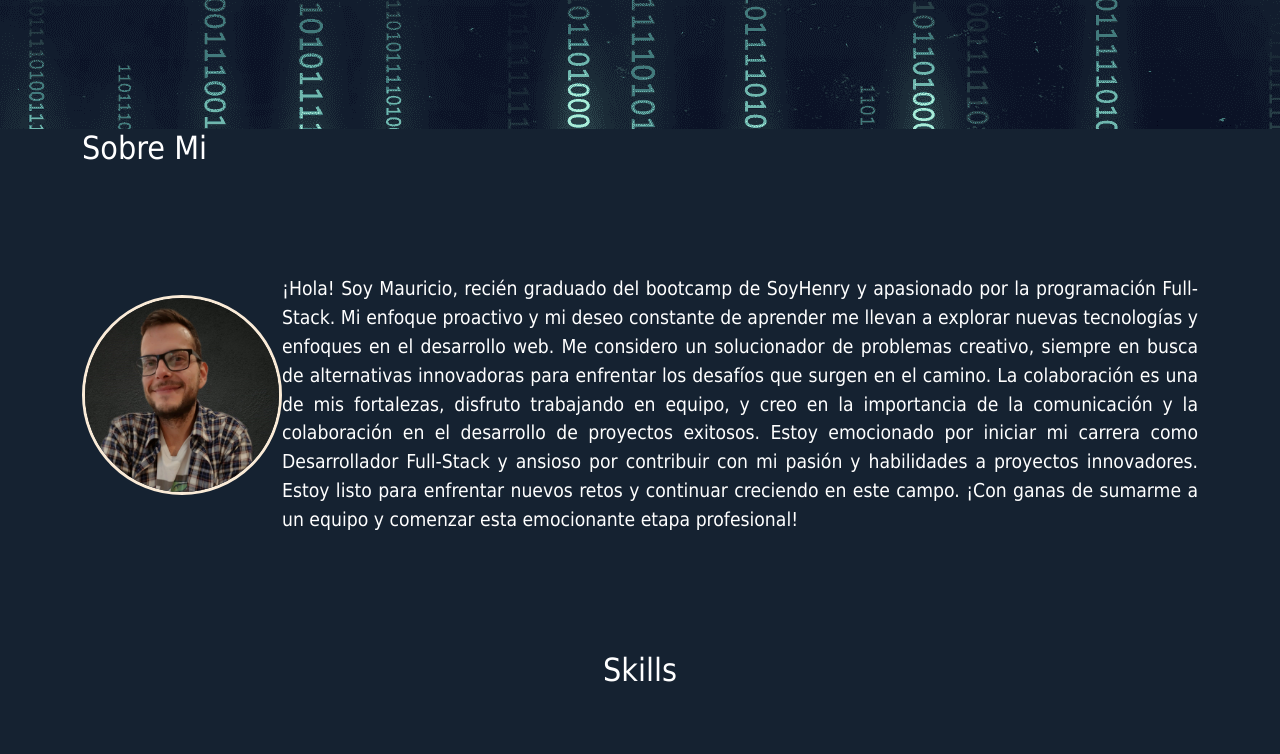
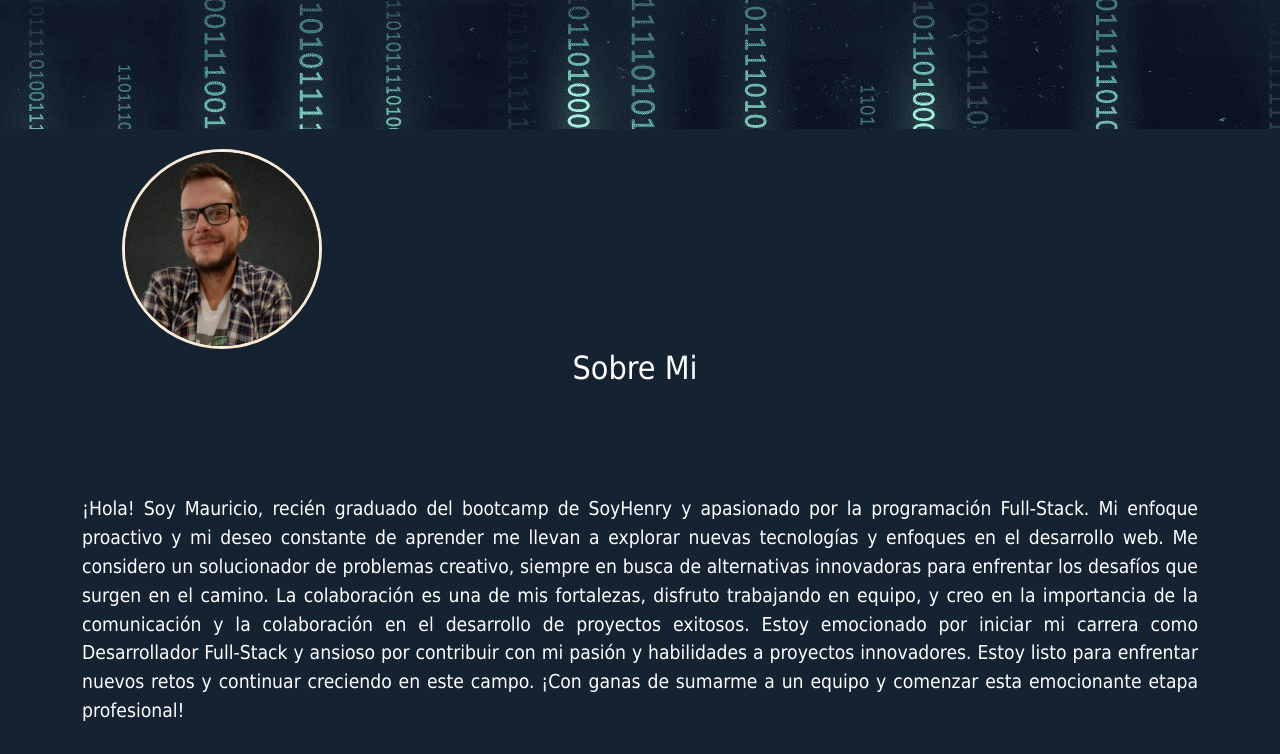
Before and after one commit to mauriruf32/mauriciofabro, a React (Create React App) app: page / in a window 1280 px wide. Shown: the part 580-1334 px from the top of the page. Built offline with nearby package versions, Linux system fonts and the light colour scheme.

Commit message:
arreglos

```diff
--- a/src/Views/About/About.css
+++ b/src/Views/About/About.css
@@ -17,6 +17,11 @@
     width: 100%;
   }
 
+  .h2 {
+    margin-right: 10px;
+    padding-bottom: -100px;
+  }
+
   .imageAbout {
     border-color: antiquewhite;
     border-style: solid;
@@ -24,7 +29,7 @@
     height: 200px;
     width: 200px;
     margin-top: 20px;
-    margin-left: auto;
+    margin-left: 40px;
   background-color: #152231;
   }
 
@@ -36,6 +41,7 @@
     font-size: larger;
     text-align: justify;
     display: flex;
+    padding-top: -90px;
   }
 
   .img {
--- a/src/Views/About/About.jsx
+++ b/src/Views/About/About.jsx
@@ -14,11 +14,11 @@ const About = () => {
       <div className="backIm">
       </div>
       <div className="container">
-      <h2>{t("about.about_title")}</h2>
+    <img className="imageAbout" src={Image} alt="img_about"/>
+
+      <h2 className='h2'>{t("about.about_title")}</h2>
 
       <div className='textAbout'>
-
-    <img className="imageAbout" src={Image} alt="img_about"/>
 
       <p>{t("about.about")}</p>
     </div>
```
